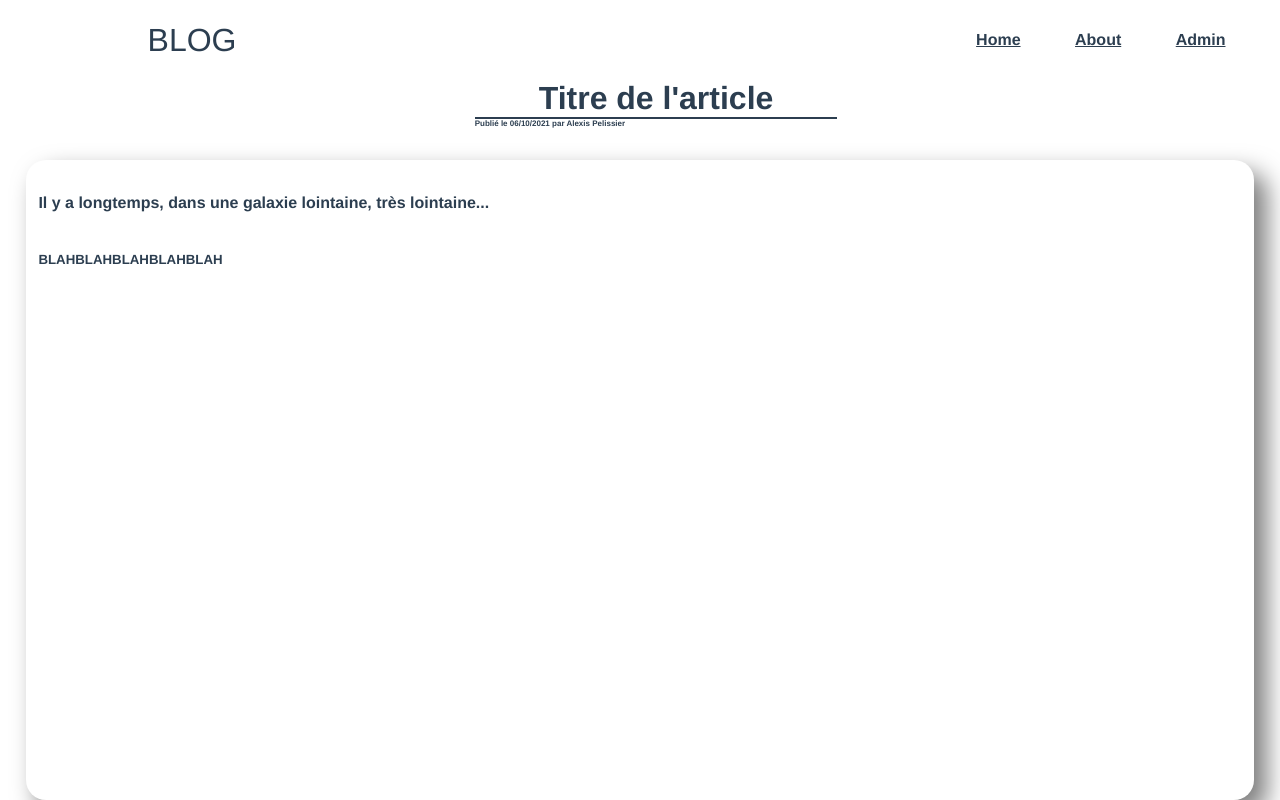
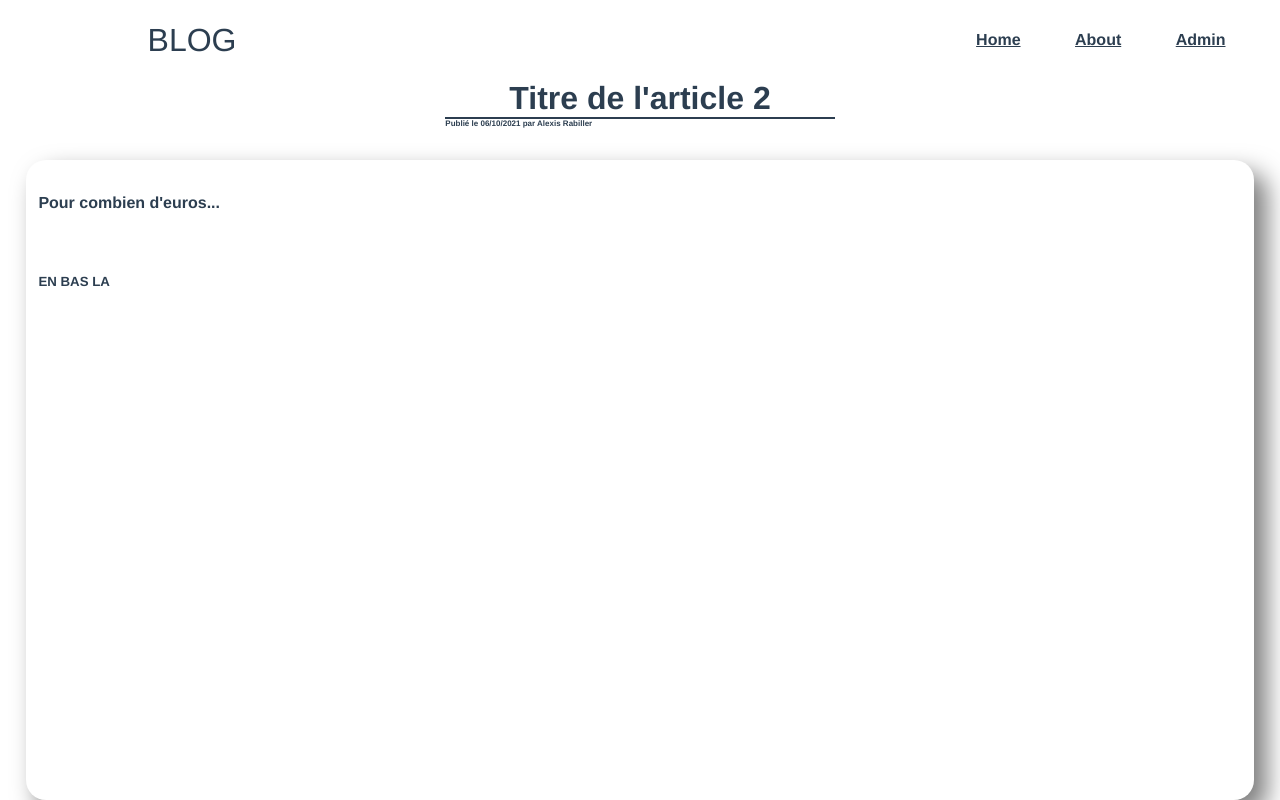
Before and after one commit to Alexis-Pel/blogVue, a Vue app: page /singlepost in a window 1280 px wide. Built offline with nearby package versions, Linux system fonts and the light colour scheme.

Commit message:
ajout anim

```diff
--- a/src/article.js
+++ b/src/article.js
@@ -12,7 +12,7 @@ export default new Vuex.Store({
   "this.$store.state.todos"
   */
   state: {
-    todos: [
+    articles: [
       {
         id: 0,
         title: "Titre de l'article",
--- a/src/components/SinglePost.vue
+++ b/src/components/SinglePost.vue
@@ -1,13 +1,21 @@
 <template>
   <div id="page">
-    <div id="titleBlock">
-      <h1 id="title">{{ storage[index].title }}</h1>
-      <h6 id="subtitle">
-        Publié le {{ storage[index].date }} par {{ storage[index].author }}
-      </h6>
-    </div>
+    <transition name="fade">
+      <div v-if="!show" id="titleBlock">
+        <h1 id="title">{{ storage[index].title }}</h1>
+        <h6 id="subtitle">
+          Publié le {{ storage[index].date }} par {{ storage[index].author }}
+        </h6>
+      </div>
+    </transition>
     <div id="content">
-      <h4>{{ storage[index].intro }} <br /><br /></h4>
+      <h4>{{ storage[index].intro }}</h4>
+      <img
+        v-if="storage[index].alt != ''"
+        :src="storage[index].alt"
+        id="img"
+        alt="Image"
+      /><br />
       <h5>
         {{ storage[index].content }}
       </h5>
@@ -20,13 +28,21 @@ export default {
   name: "SinglePost",
   data() {
     return {
-      index: 0,
+      show: true,
+      index: 1,
+      intervalID: null,
     };
   },
   computed: {
     storage() {
-      return this.$store.state.todos;
+      return this.$store.state.articles;
     },
+  },
+  beforeMount() {
+    (this.intervalID = setInterval),
+      setTimeout(() => {
+        this.show = !this.show;
+      }, 1000);
   },
 };
 </script>
@@ -41,6 +57,7 @@ export default {
   flex-direction: column;
   justify-content: center;
   padding-left: 2em;
+  padding-right: 2em;
   margin: auto;
 }
 #title {
@@ -72,16 +89,18 @@ export default {
   padding: 1%;
 }
 
-.image {
-  display: flex;
-  height: 30%;
-  width: 100%;
-  background-image: url("../assets/bg-about.jpeg");
-  background-attachment: fixed;
-  background-position: center;
-  background-repeat: no-repeat;
-  background-size: cover;
-  justify-content: center;
-  align-items: center;
+#img {
+  height: 180px;
+  width: 250px;
+  margin-left: 65em;
+  position: relative;
+}
+
+.fade-enter-active, .fade-leave-active {
+  transition: opacity 0.25s ease-out;
+}
+
+.fade-enter, .fade-leave-to {
+  opacity: 0;
 }
 </style>
```
